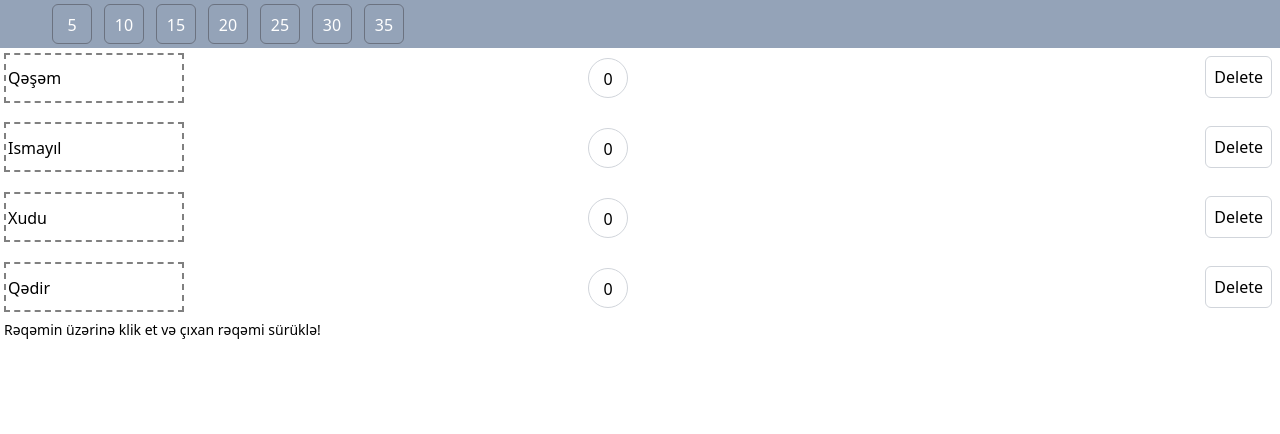
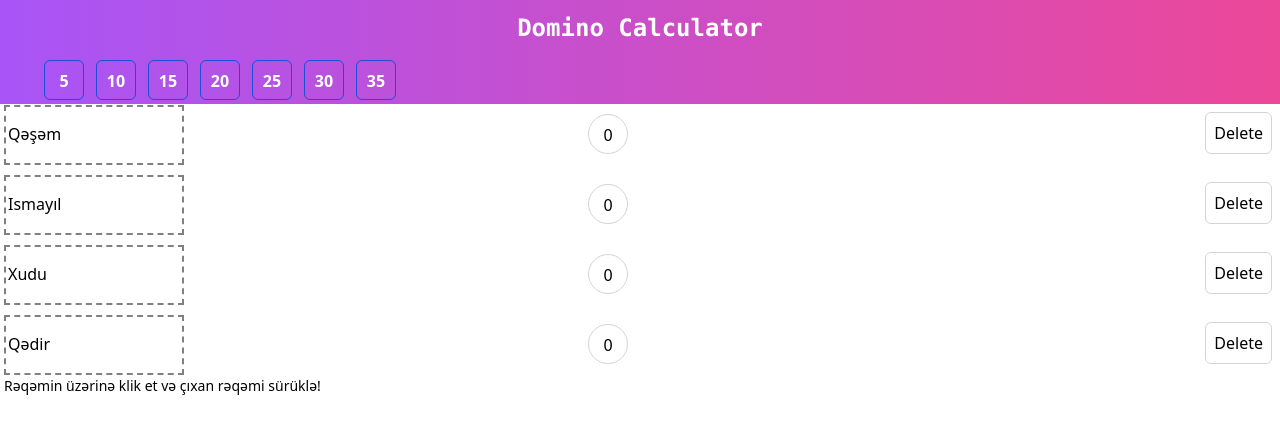
Before and after one commit to Khudaverdi27/Domino-Calc, a React (Vite) app: page / in a window 1280 px wide. Shown: the top 434 px of the page. Built offline with nearby package versions, Linux system fonts and the light colour scheme.

Commit message:
title design fixed

```diff
--- a/src/App.jsx
+++ b/src/App.jsx
@@ -6,10 +6,10 @@ function App() {
   const [userVals, setUserVals] = useState([0, 0, 0, 0]);
   const [history, setHistory] = useState([[], [], [], []]);
   const dropZones = [
-    { left: 4, top: 53, width: 180, height: 50, playerIndex: 0 },
-    { left: 4, top: 122, width: 180, height: 50, playerIndex: 1 },
-    { left: 4, top: 192, width: 180, height: 50, playerIndex: 2 },
-    { left: 4, top: 262, width: 180, height: 50, playerIndex: 3 },
+    { left: 4, top: 105, width: 180, height: 60, playerIndex: 0 },
+    { left: 4, top: 175, width: 180, height: 60, playerIndex: 1 },
+    { left: 4, top: 245, width: 180, height: 60, playerIndex: 2 },
+    { left: 4, top: 315, width: 180, height: 60, playerIndex: 3 },
   ];
 
   const handleStop = (value, playerIndex) => {
@@ -35,6 +35,9 @@ function App() {
 
   return (
     <main className="relative">
+      <div className="bg-gradient-to-r from-purple-500 to-pink-500 text-2xl text-center p-3 font-mono text-white font-bold">
+        Domino Calculator
+      </div>
       <Points handleStop={handleStop} dropZones={dropZones} />
       <Users userVals={userVals} onDelete={handleDelete} />
       {dropZones.map((zone, index) => (
--- a/src/Points.jsx
+++ b/src/Points.jsx
@@ -30,13 +30,13 @@ function Points({ handleStop, dropZones }) {
   };
 
   return (
-    <div className="bg-slate-400">
-      <div className="flex space-x-3  p-1 ml-12">
+    <div className="bg-gradient-to-r from-purple-500 to-pink-500">
+      <div className="flex space-x-3  p-1 ml-10">
         {numbers.map((number, index) => (
           <div
             key={index}
             ref={(el) => (refs.current[index] = el)}
-            className="border border-gray-500 p-2 rounded-md text-white size-10 text-center cursor-pointer"
+            className="border border-blue-700 p-2 rounded-md text-white size-10 text-center cursor-pointer font-bold"
             onClick={() => startDrag(index)}
             onMouseUp={() => setDragging(false)}
             onTouchStart={() => startDrag(index)}
@@ -48,7 +48,7 @@ function Points({ handleStop, dropZones }) {
       </div>
       {dragging && (
         <Draggable onStop={stopDrag}>
-          <div className="border border-gray-500 p-2 text-white size-10 text-center absolute top-1 left-0 bg-red-500 rounded-full">
+          <div className="border border-indigo-500 p-2 text-white size-12 text-center absolute top-0 left-0 bg-red-500 rounded-full font-bold text-2xl">
             {draggingText}
           </div>
         </Draggable>
```
